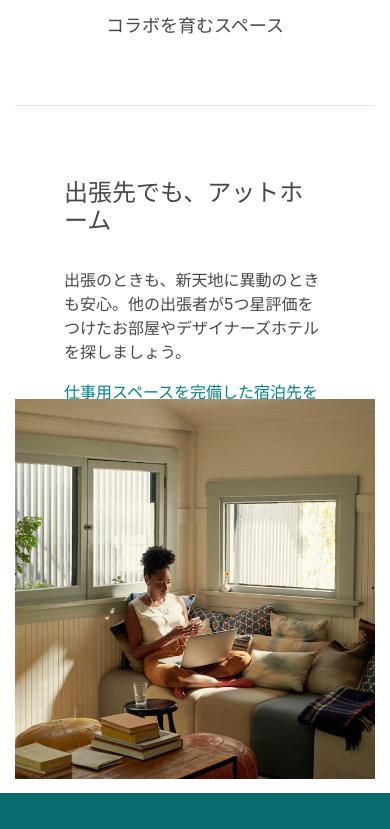
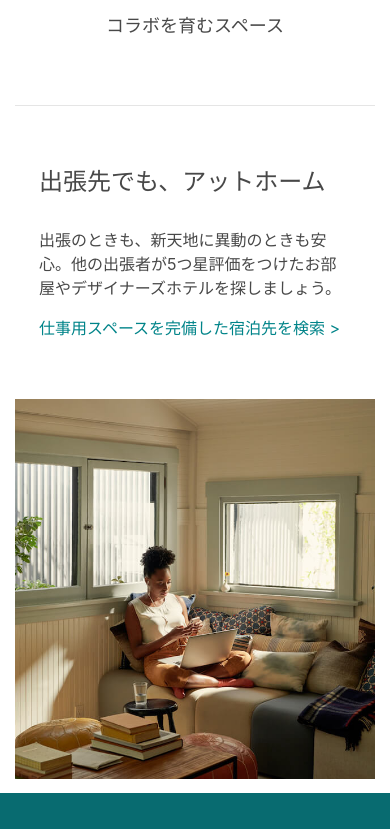
Before and after one commit to sibh8907/sibh8907.github.io, a plain HTML site: page basic-authentication/works-4/works-4-index.html in a window 390 px wide. Shown: the part 2020-2849 px from the top of the page. Drawn offline with nearby package versions, Linux system fonts and the light colour scheme.

Commit message:
Update works-4-style.css

```diff
--- a/basic-authentication/works-4/works-4-style.css
+++ b/basic-authentication/works-4/works-4-style.css
@@ -507,7 +507,7 @@ h1 {
   .main-2-text,
   .main-4-text {
     background-color: #fff;
-    padding: 50px 64px;
+    padding: 10%;
     height: 256px;
   }
   .main-3-text {
```
